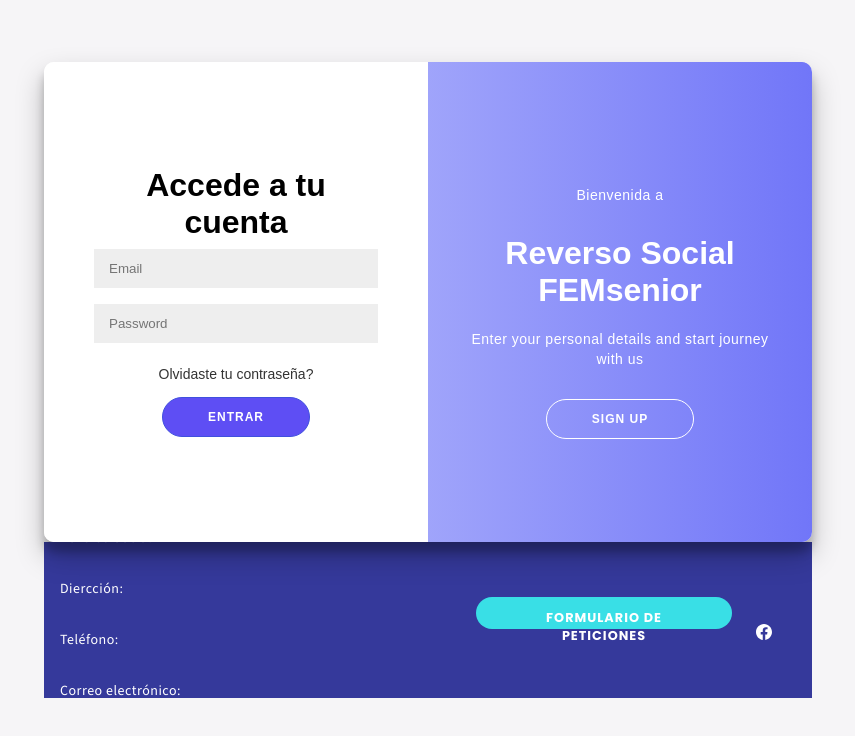
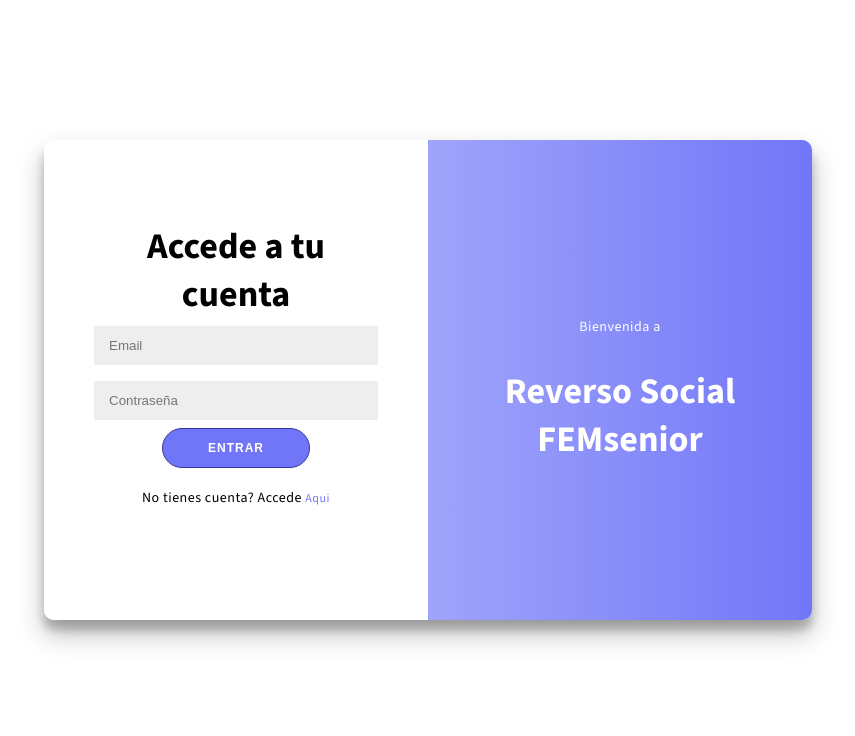
Before and after one commit to Paola077/Reverso_social_FrontEnd, a React (Vite) app: page /reverso-social in a window 1280 px wide. Shown: the top 736 px of the page, without its empty margins (212-1067 px from the left). Built offline with nearby package versions, Linux system fonts and the light colour scheme.

Commit message:
style formLogIn

```diff
--- a/src/components/forms/logInForm/SignInUpForm.jsx
+++ b/src/components/forms/logInForm/SignInUpForm.jsx
@@ -1,46 +1,58 @@
+import React, { useState } from 'react';
 import './_SignInUpForm.scss'
 
-const SignInUpForm=()=>{
+const SignInUpForm=({ defaultToSignUp = false })=>{
+
+	const [isRightPanelActive, setIsRightPanelActive] = useState(defaultToSignUp);
+
+  const handleSignUpClick = () => {
+    setIsRightPanelActive(true);
+  };
+
+  const handleSignInClick = () => {
+    setIsRightPanelActive(false);
+  };
     return(
         <>
 
-<div className="container" id="container">
+<div className={`container ${isRightPanelActive ? 'right-panel-active' : ''}`} id="container">
 	<div className="form-container sign-up-container">
 		<form action="#">
-			<h1>Create Account</h1>
-			<input type="text" placeholder="Name" />
+			<h2>Crea una cuenta</h2>
+			<input type="text" placeholder="Nombre" />
 			<input type="email" placeholder="Email" />
-			<input type="password" placeholder="Password" />
-			<button>Sign Up</button>
+			<input type="date" placeholder="Fecha de nacimiento" />
+			<input type="password" placeholder="Contraseña" />
+			<button>Entrar</button>
 		</form>
 	</div>
 	<div className="form-container sign-in-container">
 		<form action="#">
-			<h1>Accede a tu cuenta</h1>
+			<h2>Accede a tu cuenta</h2>
 			<input type="email" placeholder="Email" />
-			<input type="password" placeholder="Password" />
-			<a href="#">Olvidaste tu contraseña?</a>
+			<input type="password" placeholder="Contraseña" />
 			<button>Entrar</button>
+			<p href="#">No tienes cuenta? Accede
+				{" "}
+			<span className="ghost" onClick={handleSignUpClick} id="signUp"> Aqui</span>
+			</p>
 		</form>
 	</div>
 	<div className="overlay-container">
 		<div className="overlay">
 			<div className="overlay-panel overlay-left">
-				<h1>Welcome Back!</h1>
-				<p>To keep connected with us please login with your personal info</p>
-				<button className="ghost" id="signIn">Sign In</button>
+			<h2>Reverso Social</h2>
+			<h2>FEMsenior</h2>
+				<button className="ghost" onClick={handleSignInClick} id="signIn">Sign In</button>
 			</div>
 			<div className="overlay-panel overlay-right">
 				<p>Bienvenida a </p>
-				<h1>Reverso Social</h1>
-				<h1>FEMsenior</h1>
-				<p>Enter your personal details and start journey with us</p>
-				<button className="ghost" id="signUp">Sign Up</button>
+				<h2>Reverso Social</h2>
+				<h2>FEMsenior</h2>
 			</div>
 		</div>
 	</div>
 </div>
-
         </>
     )
 }
--- a/src/components/forms/logInForm/_SignInUpForm.scss
+++ b/src/components/forms/logInForm/_SignInUpForm.scss
@@ -1,32 +1,32 @@
 //@import '../../scss/Variables.scss';
+@import '../../../scss/Variables.scss';
 
 * {
 	box-sizing: border-box;
 }
 
 body {
-	background: #f6f5f7;
+	background: $white;
 	display: flex;
 	justify-content: center;
 	align-items: center;
 	flex-direction: column;
-	font-family: 'Montserrat', sans-serif;
+	font-family: $font-family-text;
 	height: 100vh;
 	margin: -20px 0 50px;
 }
 
-h1 {
-	font-weight: bold;
-	margin: 0;
-}
+
 
 h2 {
 	text-align: center;
+	font-size: $font-size-h2;
+	margin: 0;
 }
 
 p {
 	font-size: 14px;
-	font-weight: 100;
+	font-weight: $font-weight-regular;
 	line-height: 20px;
 	letter-spacing: 0.5px;
 	margin: 20px 0 30px;
@@ -34,22 +34,18 @@ p {
 
 span {
 	font-size: 12px;
-}
+	cursor: pointer;
+	color: $lila
 
-a {
-	color: #333;
-	font-size: 14px;
-	text-decoration: none;
-	margin: 15px 0;
 }
 
 button {
 	border-radius: 20px;
-	border: 1px solid #4050de;
-	background-color: #5e4ef4;
-	color: #FFFFFF;
+	border: 1px solid $purple;
+	background-color: $lila;
+	color: $white;
 	font-size: 12px;
-	font-weight: bold;
+	font-weight: $font-weight-bold;
 	padding: 12px 45px;
 	letter-spacing: 1px;
 	text-transform: uppercase;
@@ -66,7 +62,7 @@ button:focus {
 
 button.ghost {
 	background-color: transparent;
-	border-color: #FFFFFF;
+	background-color: $lila;
 }
 
 form {
--- a/src/layout/layout.jsx
+++ b/src/layout/layout.jsx
@@ -8,7 +8,7 @@ const Layout = () => {
         <Outlet />
 
       </main>
-      <Footer />
+
     </div>
 
   );
```
